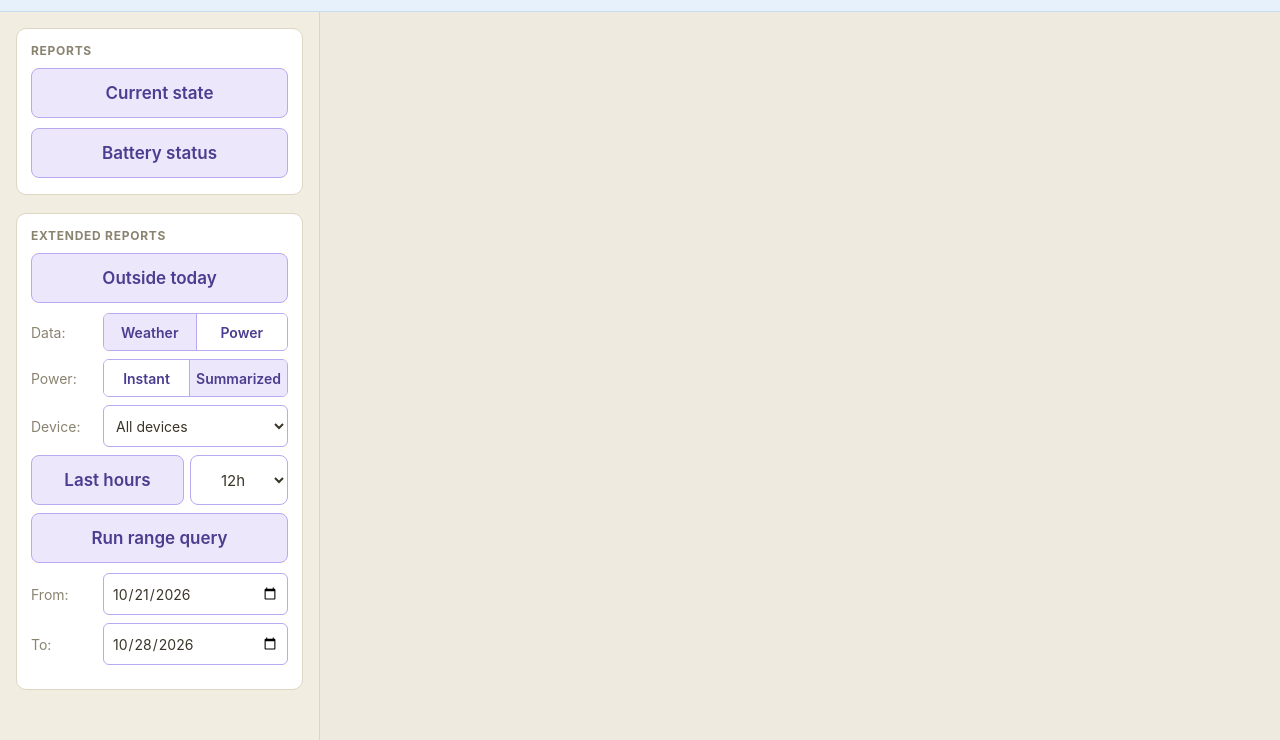
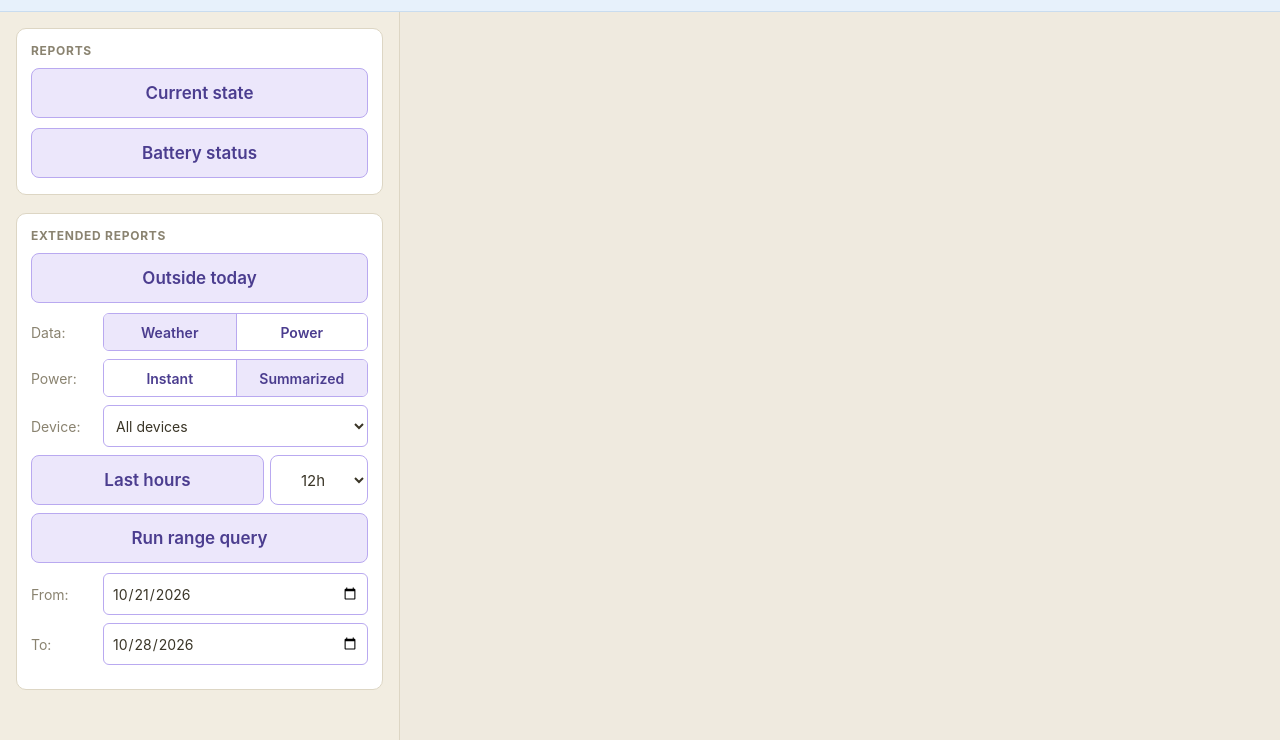
Before and after one commit to KDenisPi/AI_agents, a plain HTML site: page ai_client/web/index.html in a window 1280 px wide. Shown: the part 60-800 px from the top of the page. Drawn offline with Linux system fonts and the light colour scheme; no server answers.

Commit message:
Make the client's width fluid instead of a fixed 1920px canvas, widen the sidebar
Viewport meta switched from a pinned width=1920 to width=device-width,
and html/body from a fixed 1920px to width:100% with min-width:1920px
- still never shrinks below a Full HD screen (the target), but now
fills whatever's actually available instead of clipping or
letter-boxing on anything wider.

Sidebar widened 320px -> 400px - the Power section (Data, Power mode,
Device, Last hours/hours-select) has gotten a lot more controls since
it was first sized and was starting to feel cramped.

Co-Authored-By: Claude Sonnet 5 <noreply@anthropic.com>

```diff
--- a/ai_client/web/index.html
+++ b/ai_client/web/index.html
@@ -2,7 +2,7 @@
 <html lang="en">
 <head>
   <meta charset="utf-8">
-  <meta name="viewport" content="width=1920, initial-scale=1, user-scalable=no">
+  <meta name="viewport" content="width=device-width, initial-scale=1, user-scalable=no">
   <title>Home weather agent</title>
   <link rel="stylesheet" href="style.css">
 </head>
--- a/ai_client/web/style.css
+++ b/ai_client/web/style.css
@@ -41,7 +41,10 @@ html, body {
   margin: 0;
   padding: 0;
   height: 100%;
-  width: 1920px;
+  width: 100%;
+  /* Fluid rather than a fixed 1920px canvas - this runs on a Full HD
+     screen at minimum, but isn't pinned to exactly that resolution. */
+  min-width: 1920px;
   overflow: hidden;
   font-family: -apple-system, "Segoe UI", Roboto, Helvetica, Arial, sans-serif;
   color: var(--field-text);
@@ -120,8 +123,8 @@ body {
 /* ---- Sidebar ---- */
 
 #sidebar {
-  flex: 0 0 320px;
-  width: 320px;
+  flex: 0 0 400px;
+  width: 400px;
   background: var(--sidebar-bg);
   border-right: 1px solid var(--sidebar-border);
   overflow-y: auto;
```
